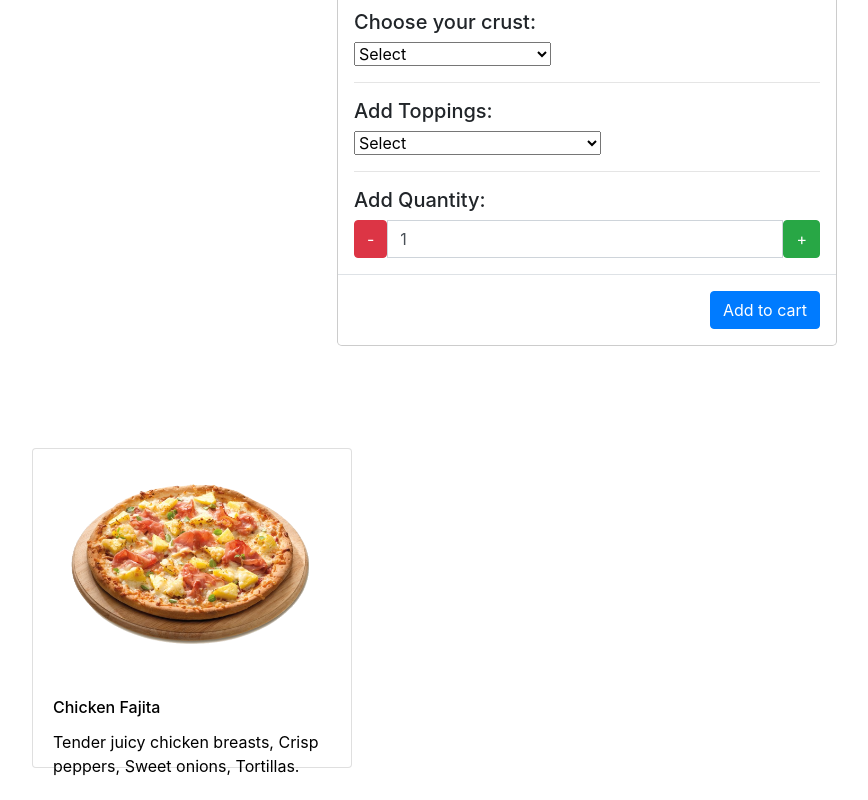
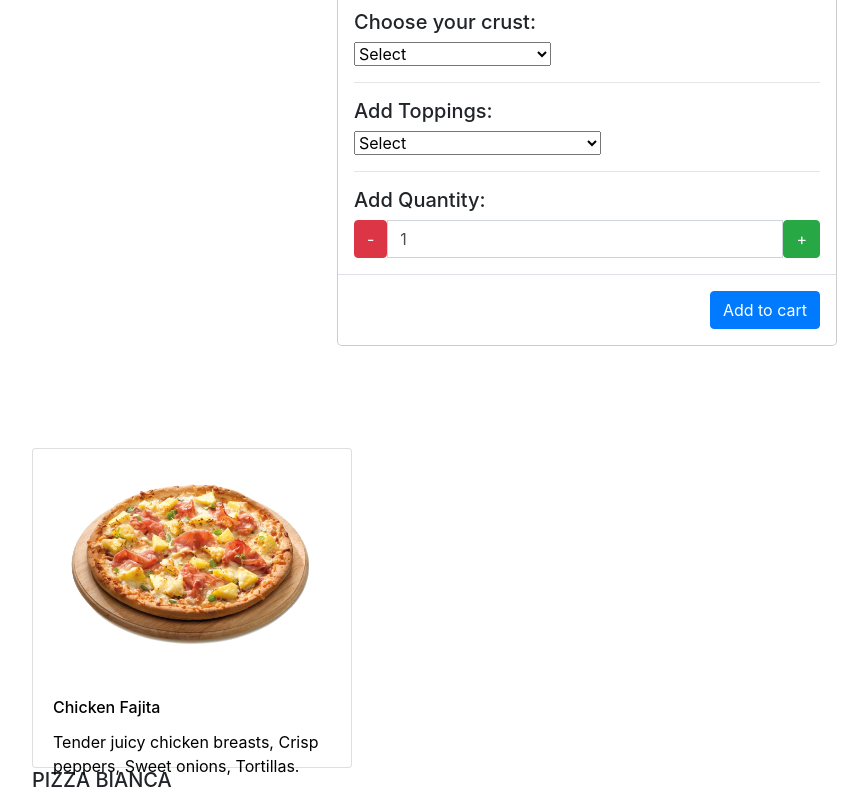
Before and after one commit to LewisNjagi/pizza-place, a plain HTML site: page index.html in a window 1280 px wide. Shown: the part 1708-2508 px from the top of the page, without its empty margins (53-921 px from the left). Drawn offline with nearby package versions, Linux system fonts and the light colour scheme.

Commit message:
add Pizza bianca heading

```diff
--- a/index.html
+++ b/index.html
@@ -179,6 +179,10 @@
                         </div>
                     </div>
                 </a>
+                <h5 class="bianca">PIZZA BIANCA</h5>
+
+
+
             </div>
         </div>
 
```
